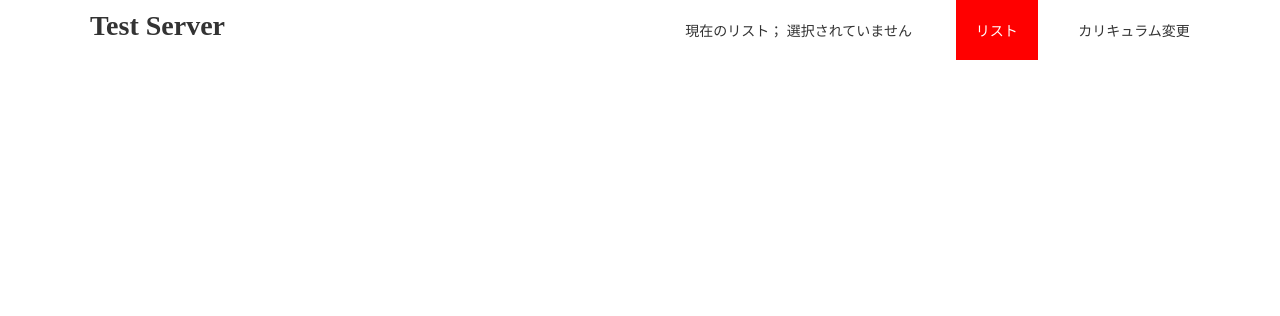
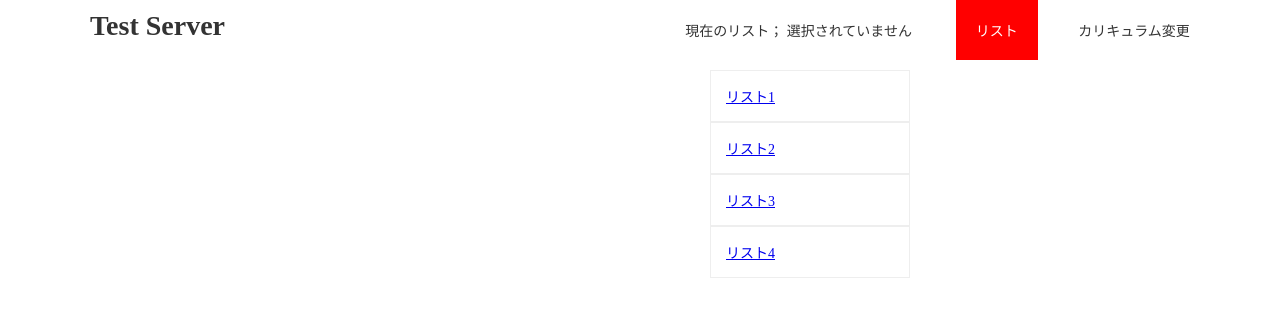
Before and after one commit to Takeeshiii/JavaScript-study, a plain HTML site: page index.html in a window 1280 px wide. Both pictures are taken after a click on the item "リスト". Drawn offline with Linux system fonts and the light colour scheme.

Commit message:
文字列の取得編

```diff
--- a/index.html
+++ b/index.html
@@ -23,10 +23,10 @@
                 <li>カリキュラム変更</li>
             </ul>
             <ul class="show-lists hidden" id="pull-down">
-                <li>リスト1</li>
-                <li>リスト2</li>
-                <li>リスト3</li>
-                <li>リスト4</li>
+                <li class="pull-down-list"><a href="https://www.google.com/?hl=ja">リスト1</a> </li>
+                <li class="pull-down-list"><a href="https://firstpick.co.jp/">リスト2</a></li>
+                <li class="pull-down-list"><a href="https://fr2.tokyo/?gclid=Cj0KCQjwlemWBhDUARIsAFp1rLXVFybLDn1vJ2DXhMzY1fqsF5S1onCmy6jcLelg9fgZRLKmgkVwGNIaAuI8EALw_wcB">リスト3</a></li>
+                <li class="pull-down-list"><a href="https://www.e-daro.net/131/index.html">リスト4</a></li>
             </ul>
         </div>
     </header>
--- a/script.js
+++ b/script.js
@@ -1,28 +1,35 @@
+function pullDown(){
 let lists = document.getElementsByClassName("pull-down-list")
 console.log(lists);
-window.addEventListener('load',function(){
     const pullDownButton = document.getElementById("lists")
     const pullDownParents = document.getElementById("pull-down")
-
-pullDownButton.addEventListener('mouseover',function(){
+    const pullDownChaild = document.querySelectorAll(".pull-down-list")
+    const currentList = document.getElementById("current-list")
+    pullDownButton.addEventListener('mouseover', function () {
         console.log("noru　色は青");
-    this.setAttribute("style","background-color:blue;")
+        this.setAttribute("style", "background-color:blue;")
     })
-
-pullDownButton.addEventListener('mouseout',function(){
+    pullDownButton.addEventListener('mouseout', function () {
         console.log("hazureru　色は赤");
-    this.setAttribute("style","background-color:red;")
+        this.setAttribute("style", "background-color:red;")
     })
-
-pullDownButton.addEventListener('click',function(){
+    pullDownButton.addEventListener('click', function () {
         console.log("osu　色は緑");
-    this.setAttribute("style","background-color:green;")
-    if(pullDownParents.getAttribute("style") == "display:block;"){
-        this.removeAttribute("style","display:block;")
+        this.setAttribute("style", "background-color:green;")
+        if (pullDownParents.getAttribute("style") == "display:block;") {
+            pullDownParents.removeAttribute("style", "display:block;")
             console.log("非表示")
-    }else{
-        this.setAttribute("style","display:block;")
+        } else {
+            pullDownParents.setAttribute("style", "display:block;")
             console.log("表示")
         }
     })
+    pullDownChaild.forEach(function (list) {
+        list.addEventListener('click', function () {
+            const value = list.innerHTML
+            currentList.innerHTML = value
+            console.log(value)
         })
+    })
+}
+window.addEventListener('load',pullDown)
```
Lines whose indentation alone changed are shown as unchanged.
